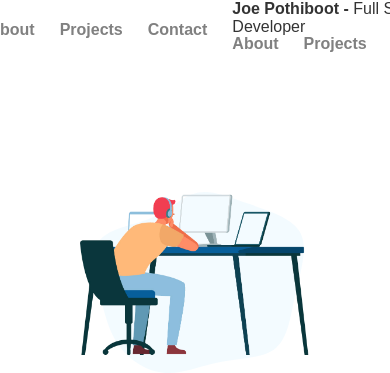
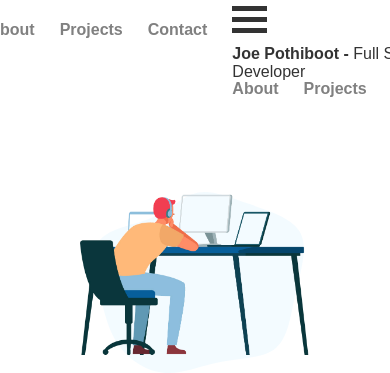
Before and after one commit to joepotibutr/portfolio, a Gatsby site: page / in a window 390 px wide. Shown: the top 373 px of the page. Built offline with nearby package versions, Linux system fonts and the light colour scheme; Gatsby itself is replaced by a stand-in of ours; a web font is replaced by a local one.

Commit message:
update hamburger menu

```diff
--- a/src/components/header.tsx
+++ b/src/components/header.tsx
@@ -1,4 +1,3 @@
-import PropTypes from "prop-types"
 import React from "react"
 
 import { NAVIGATION } from "../constants";
@@ -45,12 +44,39 @@
 `
 
 const Burger = styled.div`
+  .container {
+    display: inline-block;
+    cursor: pointer;
+  }
+
+  .bar1, .bar2, .bar3 {
+    width: 35px;
+    height: 5px;
+    background-color: #333;
+    margin: 6px 0;
+    transition: 0.4s;
+  }
+
+  ${props => props.isOpen && `
+    .bar1 {
+      -webkit-transform: rotate(-45deg) translate(-9px, 6px);
+      transform: rotate(-45deg) translate(-9px, 6px);
+    }
+
+    .bar2 {opacity: 0;}
+
+    .bar3 {
+      -webkit-transform: rotate(45deg) translate(-8px, -8px);
+      transform: rotate(45deg) translate(-8px, -8px);
+    }
+  `}
 
 `
 
 const Navigation = ({ siteTitle }: any) => {
   return (
     <React.Fragment>
+
       <div className="brand">
       <h1 style={{
           fontSize: '1em',
@@ -81,16 +107,24 @@
 }
 
 
-const Header = ({ siteTitle }: any) => (
+const Header = ({ siteTitle }: any) => {
+  const [isOpen,openNavbar] = React.useState(false)
 
+  return (
       <HeaderStyled>
-        <HeaderOuterWrapper>
+        <HeaderOuterWrapper className="header-wrapper">
           <Navigation siteTitle={siteTitle}/>
         </HeaderOuterWrapper>
-        <Burger>
+        <Burger isOpen={isOpen} className="burger-menu">
+          <div className="container" onClick={() => openNavbar(!isOpen)}>
+            <div className="bar1"></div>
+            <div className="bar2"></div>
+            <div className="bar3"></div>
+          </div>
           <Navigation siteTitle={siteTitle}/>
         </Burger>
     </HeaderStyled>
-)
+  )
+}
 
 export default Header
```
